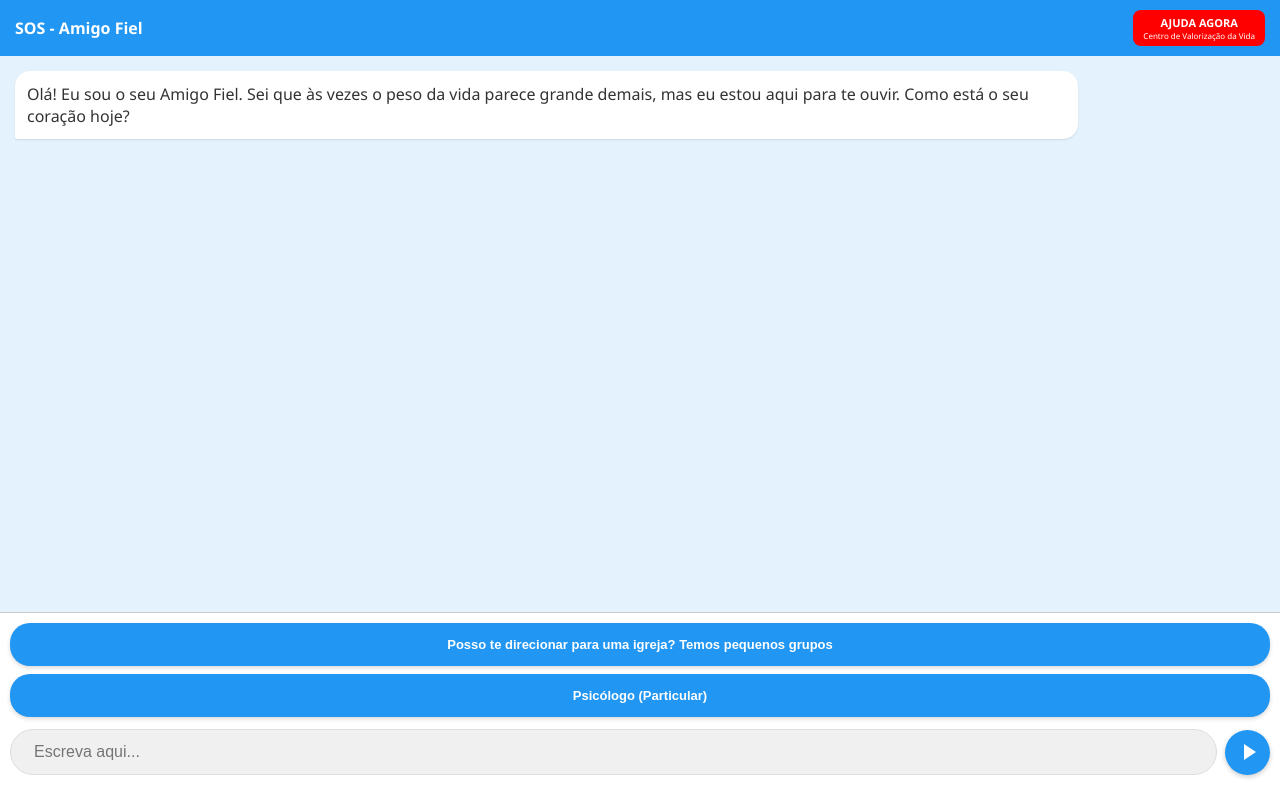
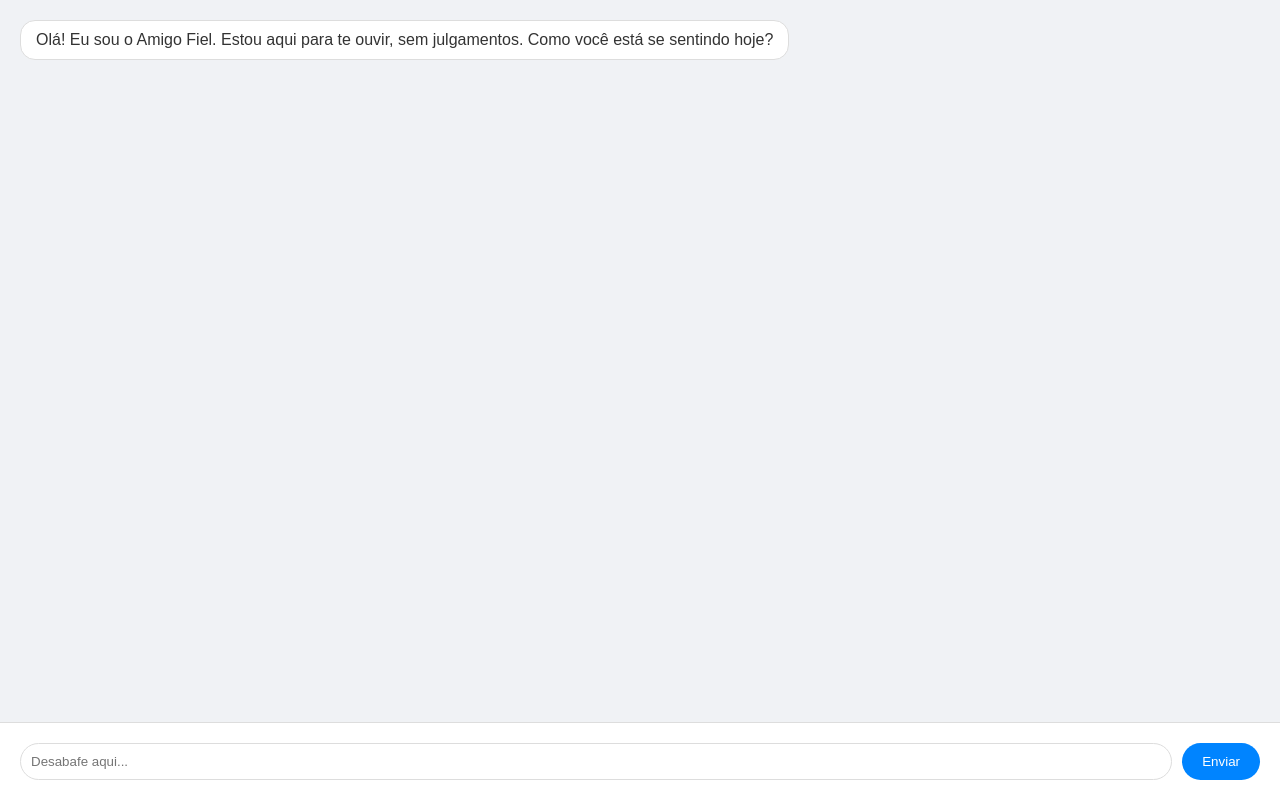
Before and after one commit to leandroborbatec-ops/amigo-fiel, a website: page index.html in a window 1280 px wide. Drawn offline with Linux system fonts and the light colour scheme.

Commit message:
Update index.html

```diff
--- a/index.html
+++ b/index.html
@@ -2,276 +2,74 @@
 <html lang="pt-br">
 <head>
     <meta charset="UTF-8">
-    <meta name="viewport" content="width=device-width, initial-scale=1.0, maximum-scale=1.0, user-scalable=no">
+    <meta name="viewport" content="width=device-width, initial-scale=1.0">
     <title>SOS - Amigo Fiel</title>
     <style>
-        :root {
-            --azul-fundo: #e3f2fd;
-            --azul-primario: #2196f3;
-            --branco: #ffffff;
-            --urgente: #ff0000;
-            --texto: #333;
-        }
-
-        * { box-sizing: border-box; }
-
-        body {
-            margin: 0;
-            padding: 0;
-            font-family: 'Segoe UI', Arial, sans-serif;
-            background-color: var(--azul-fundo);
-            display: flex;
-            flex-direction: column;
-            min-height: 100vh;
-        }
-
-        .header {
-            background-color: var(--azul-primario);
-            color: white;
-            padding: 10px 15px;
-            display: flex;
-            justify-content: space-between;
-            align-items: center;
-            position: sticky;
-            top: 0;
-            z-index: 100;
-        }
-
-        .logo { font-weight: bold; font-size: 1rem; }
-
-        .btn-cvv-topo {
-            background-color: var(--urgente);
-            color: white;
-            border: none;
-            padding: 5px 10px;
-            border-radius: 8px;
-            text-decoration: none;
-            text-align: center;
-        }
-        .btn-cvv-topo b { display: block; font-size: 11px; }
-        .btn-cvv-topo span { font-size: 8px; display: block; }
-
-        #chat-window {
-            flex: 1;
-            padding: 15px;
-            display: flex;
-            flex-direction: column;
-            gap: 12px;
-            padding-bottom: 230px;
-            overflow-y: auto;
-        }
-
-        .msg {
-            max-width: 85%;
-            padding: 12px;
-            border-radius: 15px;
-            font-size: 16px;
-            background: var(--branco);
-            color: var(--texto);
-            border-bottom-left-radius: 2px;
-            box-shadow: 0 1px 2px rgba(0,0,0,0.1);
-        }
-
-        .msg-destaque {
-            border-left: 5px solid var(--urgente);
-            background: #fff5f5;
-        }
-
-        .card-contato {
-            background: #f9f9f9;
-            border: 1px solid #ddd;
-            border-radius: 10px;
-            padding: 10px;
-            margin-top: 5px;
-            font-size: 14px;
-        }
-
-        .info-label { font-weight: bold; color: var(--azul-primario); }
-
-        .btn-ligar {
-            display: inline-block;
-            margin-top: 8px;
-            padding: 6px 12px;
-            background-color: #4caf50;
-            color: white;
-            text-decoration: none;
-            border-radius: 5px;
-            font-weight: bold;
-            font-size: 12px;
-        }
-
-        .footer-fixo {
-            position: fixed;
-            bottom: 0;
-            left: 0;
-            right: 0;
-            background: var(--branco);
-            padding: 10px 10px 25px 10px;
-            border-top: 1px solid #ccc;
-            z-index: 200;
-        }
-
-        .button-row {
-            display: flex;
-            flex-direction: column;
-            gap: 8px;
-            margin-bottom: 12px;
-        }
-
-        .btn-action {
-            width: 100%;
-            padding: 14px 10px;
-            border: none;
-            background-color: var(--azul-primario);
-            color: var(--branco);
-            border-radius: 20px;
-            font-weight: bold;
-            font-size: 13px;
-            cursor: pointer;
-            box-shadow: 0 2px 4px rgba(0,0,0,0.15);
-        }
-
-        .input-container {
-            display: flex;
-            gap: 8px;
-            align-items: center;
-        }
-
-        .input-group {
-            flex: 1;
-            display: flex;
-            background: #f0f0f0;
-            border-radius: 25px;
-            padding: 5px 15px;
-            border: 1px solid #ddd;
-        }
-
-        input {
-            flex: 1;
-            border: none;
-            background: none;
-            padding: 8px;
-            font-size: 16px;
-            outline: none;
-        }
-
-        .btn-enviar {
-            background-color: var(--azul-primario);
-            color: white;
-            border: none;
-            width: 45px;
-            height: 45px;
-            border-radius: 50%;
-            display: flex;
-            align-items: center;
-            justify-content: center;
-            box-shadow: 0 2px 5px rgba(0,0,0,0.2);
-        }
-
-        .seta-enviar {
-            width: 0; height: 0;
-            border-top: 8px solid transparent;
-            border-bottom: 8px solid transparent;
-            border-left: 12px solid white;
-            margin-left: 4px;
-        }
+        /* Estilos básicos para o chat */
+        body { font-family: Arial, sans-serif; background-color: #f0f2f5; margin: 0; display: flex; flex-direction: column; height: 100vh; }
+        #chat-container { flex: 1; overflow-y: auto; padding: 20px; display: flex; flex-direction: column; gap: 10px; }
+        .mensagem { padding: 10px 15px; border-radius: 15px; max-width: 80%; word-wrap: break-word; }
+        .user { align-self: flex-end; background-color: #0084ff; color: white; }
+        .bot { align-self: flex-start; background-color: white; color: #333; border: 1px solid #ddd; }
+        #input-area { padding: 20px; background: white; display: flex; gap: 10px; border-top: 1px solid #ddd; }
+        input { flex: 1; padding: 10px; border: 1px solid #ddd; border-radius: 20px; outline: none; }
+        button { background-color: #0084ff; color: white; border: none; padding: 10px 20px; border-radius: 20px; cursor: pointer; }
     </style>
 </head>
 <body>
 
-<div class="header">
-    <div class="logo">SOS - Amigo Fiel</div>
-    <a href="tel:188" class="btn-cvv-topo">
-        <b>AJUDA AGORA</b>
-        <span>Centro de Valorização da Vida</span>
-    </a>
+    <div id="chat-container">
+        <div class="mensagem bot">Olá! Eu sou o Amigo Fiel. Estou aqui para te ouvir, sem julgamentos. Como você está se sentindo hoje?</div>
     </div>
 
-<div id="chat-window">
-    <div class="msg">
-        Olá! Eu sou o seu Amigo Fiel. Sei que às vezes o peso da vida parece grande demais, mas eu estou aqui para te ouvir. Como está o seu coração hoje?
-    </div>
-</div>
-
-<div class="footer-fixo">
-    <div class="button-row">
-        <button class="btn-action" onclick="mostrarContatos('apoio')">Posso te direcionar para uma igreja? Temos pequenos grupos</button>
-        <button class="btn-action" onclick="mostrarContatos('psicologo')">Psicólogo (Particular)</button>
-    </div>
-    <div class="input-container">
-        <div class="input-group">
-            <input type="text" id="user-msg" placeholder="Escreva aqui..." onkeypress="if(event.key === 'Enter') enviarMensagemParaIA()">
-        </div>
-        <button class="btn-enviar" onclick="enviarMensagemParaIA()">
-            <div class="seta-enviar"></div>
-        </button>
-    </div>
+    <div id="input-area">
+        <input type="text" id="user-input" placeholder="Desabafe aqui..." onkeypress="if(event.key === 'Enter') enviar()">
+        <button onclick="enviar()">Enviar</button>
     </div>
 
     <script>
-    const chatWindow = document.getElementById('chat-window');
-    const inputMsg = document.getElementById('user-msg');
+        const chatContainer = document.getElementById('chat-container');
+        const userInput = document.getElementById('user-input');
 
-    // AJUSTADO: Agora aponta corretamente para a sua API na Vercel
-    const URL_DO_SERVIDOR_SEGURO = "/api/chat";
-
-    function adicionarMensagem(texto, destaque = false) {
-        const div = document.createElement('div');
-        div.className = destaque ? "msg msg-destaque" : "msg";
-        div.innerText = texto;
-        chatWindow.appendChild(div);
-        chatWindow.scrollTop = chatWindow.scrollHeight;
+        // FUNÇÃO CHAVE: Faz a tela subir sozinha quando chega mensagem nova
+        function scrollToBottom() {
+            chatContainer.scrollTop = chatContainer.scrollHeight;
         }
 
-    async function enviarMensagemParaIA() {
-        const texto = inputMsg.value.trim();
-        if(!texto) return;
+        async function enviar() {
+            const texto = userInput.value.trim();
+            if (!texto) return;
 
-        adicionarMensagem(texto);
-        inputMsg.value = "";
-
-        adicionarMensagem("O Amigo Fiel está pensando...");
+            // Adiciona mensagem do usuário na tela
+            adicionarMensagem(texto, 'user');
+            userInput.value = '';
+            scrollToBottom(); // Sobe a tela
 
             try {
-            const response = await fetch(URL_DO_SERVIDOR_SEGURO, {
+                // Chama sua API na Vercel
+                const response = await fetch('/api/chat', {
                     method: 'POST',
                     headers: { 'Content-Type': 'application/json' },
                     body: JSON.stringify({ mensagem: texto })
                 });
 
                 const data = await response.json();
-            chatWindow.lastElementChild.innerText = data.resposta;
+
+                // Adiciona resposta do Amigo Fiel
+                adicionarMensagem(data.resposta, 'bot');
+                scrollToBottom(); // Sobe a tela novamente para mostrar a resposta
             } catch (error) {
-            chatWindow.lastElementChild.innerText = "Desculpe, tive um problema para me conectar. Mas ainda estou aqui para te ouvir.";
+                adicionarMensagem("Desculpe, tive um problema na conexão. Pode repetir?", 'bot');
+                scrollToBottom();
             }
         }
 
-    function mostrarContatos(tipo) {
-        if(tipo === 'apoio') {
-            adicionarMensagem("Nossos pequenos grupos são famílias de fé. Aqui está o contato:");
-            adicionarCard("Líder João (Grupo Esperança)", "(11) 99999-0000", "contato@igreja.com.br");
-        } else {
-            adicionarMensagem("Temos profissionais parceiros prontos para te acompanhar:");
-            adicionarCard("Dr. Roberto (Psicólogo)", "(11) 97777-2222", "roberto@email.com");
-            adicionarMensagem("Lembrando: para apoio gratuito 24h, ligue 188 (CVV).", true);
-        }
-    }
-
-    function adicionarCard(nome, telefone, email) {
+        function adicionarMensagem(texto, autor) {
             const div = document.createElement('div');
-        div.className = "msg";
-        div.innerHTML = `
-            <div class="card-contato">
-                <span class="info-label">Nome:</span> ${nome}<br>
-                <span class="info-label">E-mail:</span> ${email}<br>
-                <span class="info-label">Tel:</span> ${telefone}<br>
-                <a href="tel:${telefone.replace(/\D/g,'')}" class="btn-ligar">LIGAR AGORA</a>
-            </div>
-        `;
-        chatWindow.appendChild(div);
-        chatWindow.scrollTop = chatWindow.scrollHeight;
+            div.classList.add('mensagem', autor);
+            div.innerText = texto;
+            chatContainer.appendChild(div);
         }
     </script>
-
 </body>
 </html>
```
Lines whose indentation alone changed are shown as unchanged.
